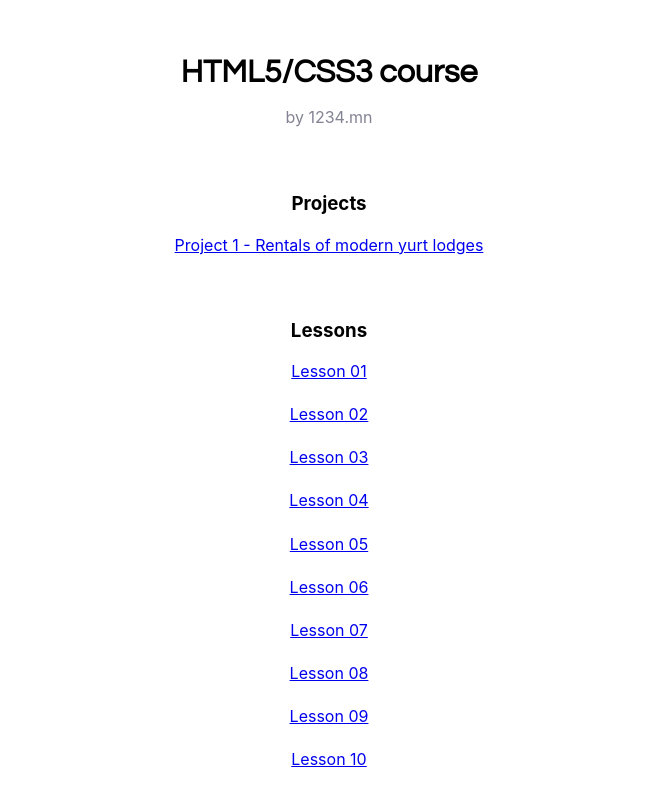
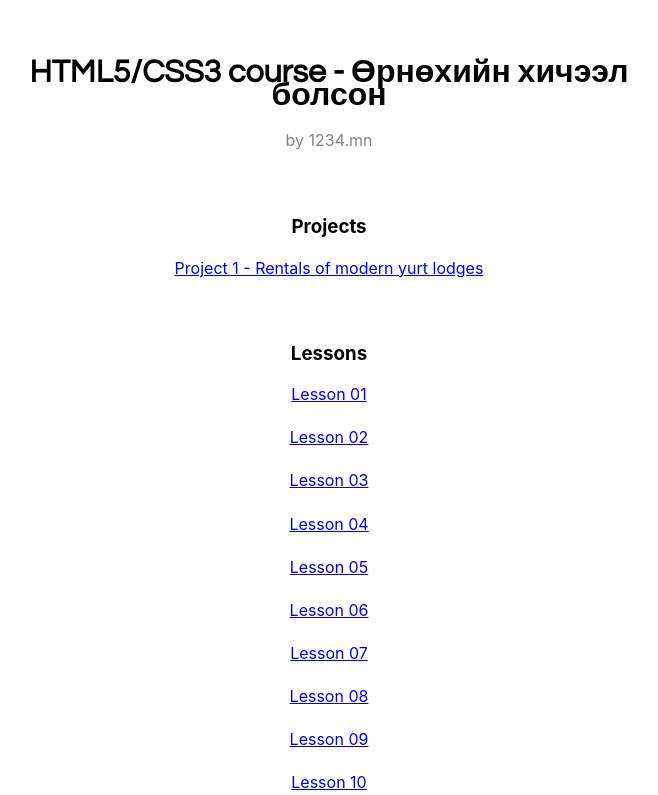
Before and after one commit to urnukh-uno/courses-complete, a plain HTML site: page html5-css3-course/index.html in a window 1280 px wide. Shown: the top 795 px of the page, without its empty margins (311-969 px from the left). Drawn offline with Linux system fonts and the light colour scheme.

Commit message:
Гарчиг өөрчилсөн

```diff
--- a/html5-css3-course/index.html
+++ b/html5-css3-course/index.html
@@ -9,7 +9,7 @@
   </head>
   <body class="center">
     <div>
-      <h1>HTML5/CSS3 course</h1>
+      <h1>HTML5/CSS3 course - Өрнөхийн хичээл болсон</h1>
       <h4>by 1234.mn</h4>
       <br />
       <h3>Projects</h3>
```
